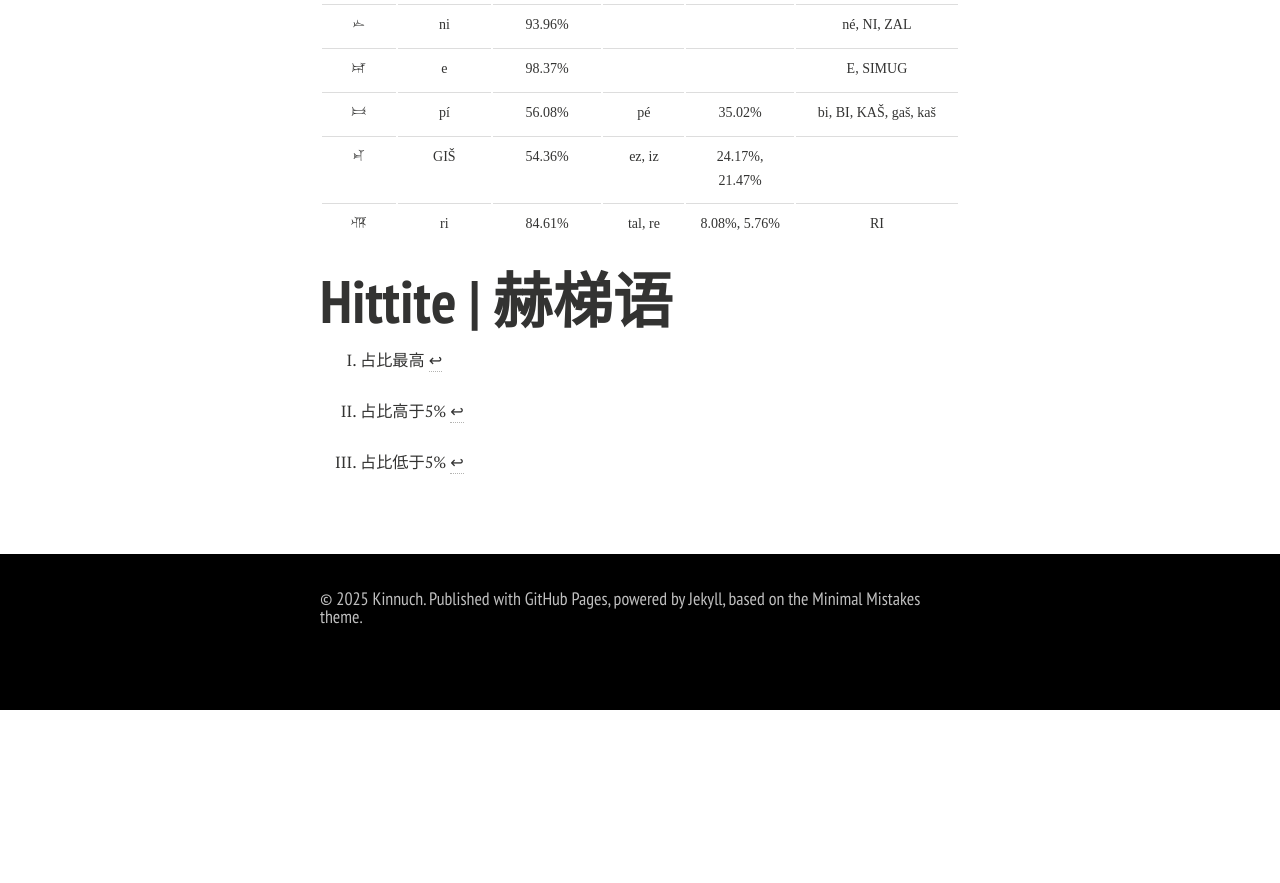
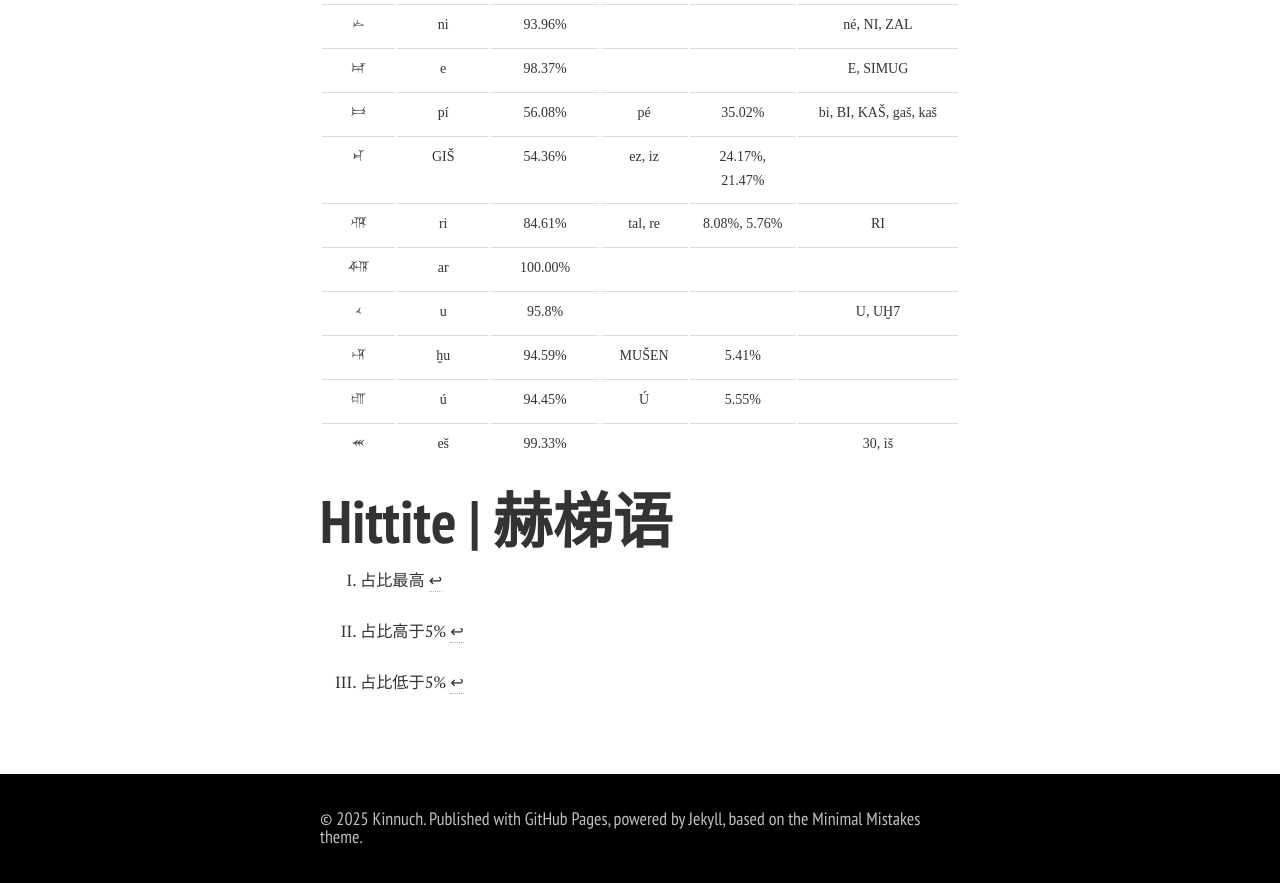
Before and after one commit to Kinnuch/kinnuch.github.io, a Jekyll site: the page built from laim/hittite.md, in a window 1280 px wide and 900 px high, scrolled down 1446 px. Shown: the top 883 px of the window. Built offline with Jekyll 4.4.1, drawn with Linux system fonts in a browser that asks for light colours; nearby versions of some CDN libraries; comment, search, counter and statistics services are not loaded; a style sheet for code colours, icons or effects is not loaded; before the commit the page ends 2156 px from its top, so only the background shows below that.

Commit message:
Update hittite.md

```diff
--- a/laim/hittite.md
+++ b/laim/hittite.md
@@ -41,6 +41,11 @@ By Kinnuch <font face='Cuneiform'>𒆠𒅔𒉡𒄴</font>
 | <font face='Cuneiform'>𒁉</font>  |       pí       |    56.08%    |      pé      |     35.02%     |  bi, BI, KAŠ, gaš, kaš   |
 | <font face='Cuneiform'>𒄑</font>  |      GIŠ       |    54.36%    |    ez, iz    | 24.17%, 21.47% |                          |
 | <font face='Cuneiform'>𒊑</font>  |       ri       |    84.61%    |   tal, re    |  8.08%, 5.76%  |            RI            |
+| <font face='Cuneiform'>𒅈</font>  |       ar       |   100.00%    |              |                |                          |
+| <font face='Cuneiform'>𒌋</font>  |       u        |    95.8%     |              |                |          U, UḪ7          |
+| <font face='Cuneiform'>𒄷</font>  |       ḫu       |    94.59%    |    MUŠEN     |     5.41%      |                          |
+| <font face='Cuneiform'>𒌑</font>  |       ú        |    94.45%    |      Ú       |     5.55%      |                          |
+| <font face='Cuneiform'>𒌍</font>  |       eš       |    99.33%    |              |                |          30, ìš          |
 
 <font face='Cuneiform'></font>
 
```
